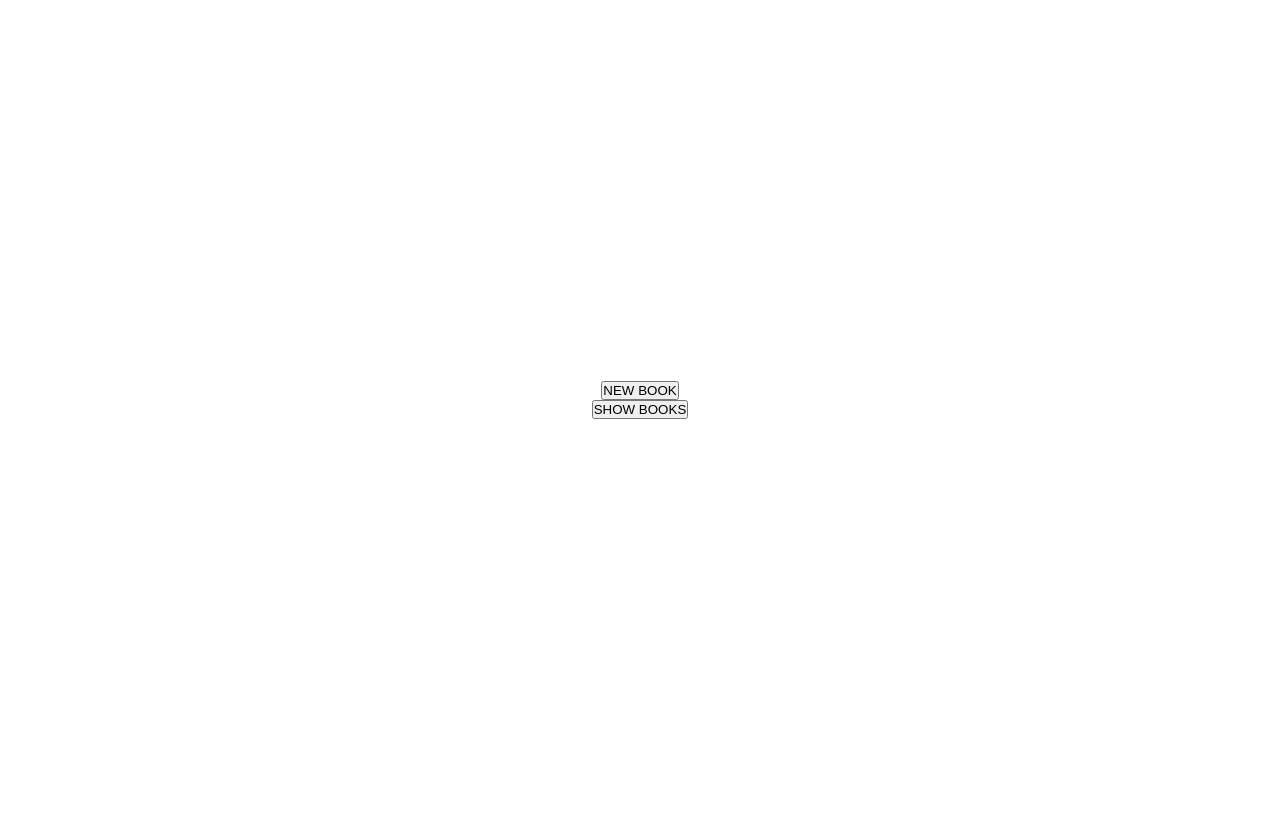
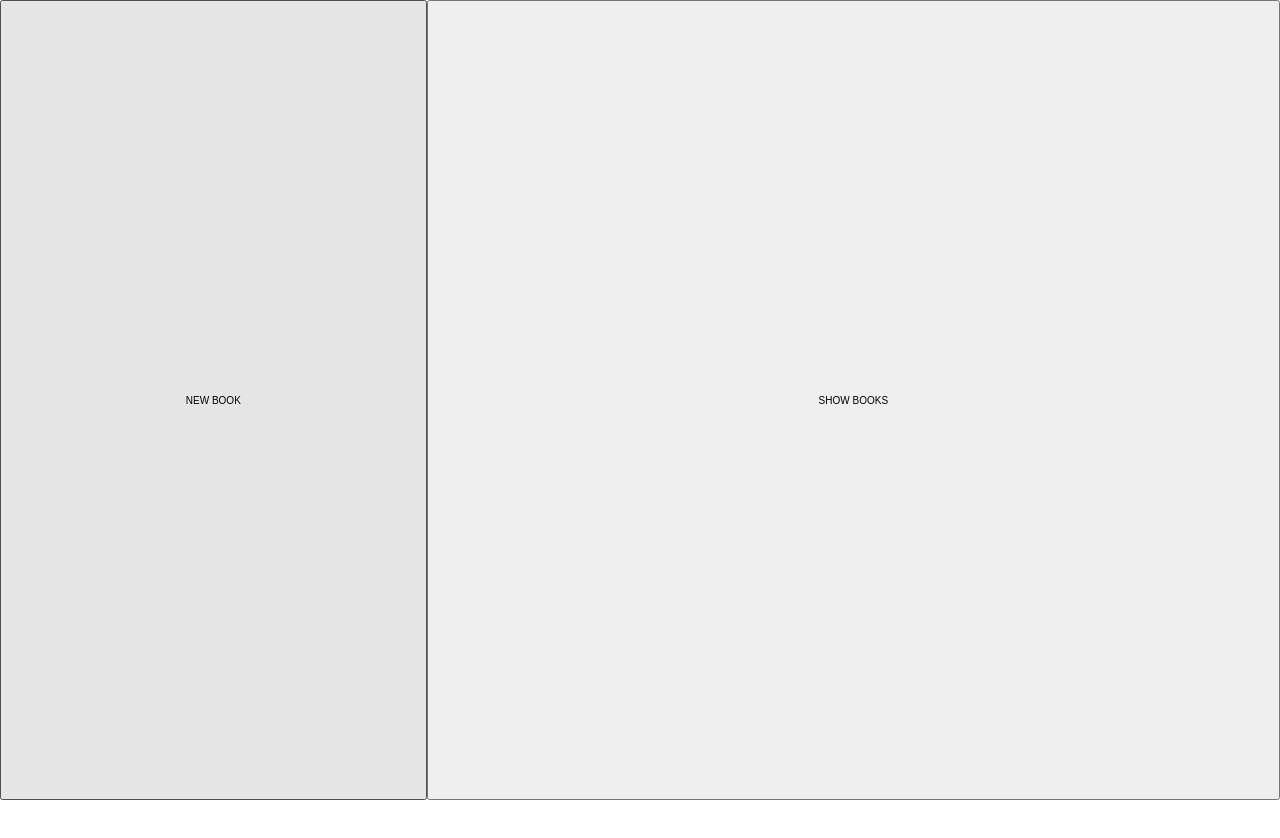
Before and after one commit to WeissRobin/library, a plain HTML site: page app/index.html in a window 1280 px wide. Before the commit the page ends 800 px from the top, so only its background shows below. Drawn offline with Linux system fonts and the light colour scheme.

Commit message:
Adding CSS

```diff
--- a/app/index.html
+++ b/app/index.html
@@ -33,9 +33,10 @@
 
                 <input type="submit" value="Add Book">
             </form>
-
-            <ul id="book-list">
-            </ul>
+            <div id="books-container">
+                <ul id="book-list">
+                </ul>
+            </div>
         </section>
     </main>
 
--- a/app/scss/style.scss
+++ b/app/scss/style.scss
@@ -1,26 +1,44 @@
+//Basic CSS reset
 html {
     font-size: 62.5%;
+}
+
+*,
+*::before,
+*::after {
+  box-sizing: border-box;
+}
+
+img,
+picture,
+svg,
+video {
+  display: block;
+  max-width: 100%;
 }
 
 * {
     padding: 0;
     margin: 0;
-    box-sizing: border-box;
+    font-size: inherit;
 }
 
+//Actual code
 #main-content {
     height: 100vh;
 }
 
 #control-section {
-    display: flex;
-    flex-direction: column;
-    align-items: center;
-    justify-content: center;
+    display: grid;
+    grid-template-areas:
+    'form content';
+    grid-template-columns: 1fr 2fr;
+    grid-template-rows: 100% 100%;
     height: 100%;
 }
 
 #book-form {
+    grid-area: form;
     display: none;
     flex-direction: column;
     max-width: 200px;
```
Also changed, not shown: app/scss/style.css, 1 other file.
